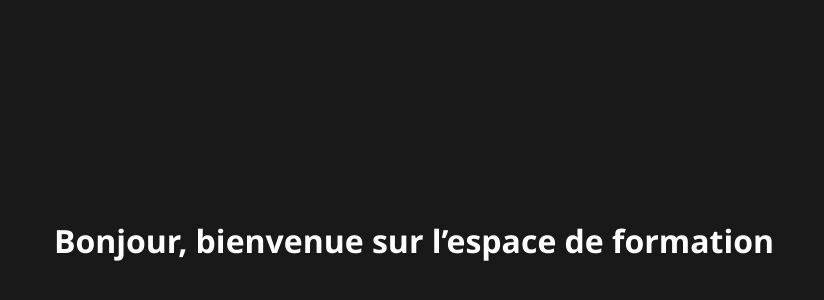
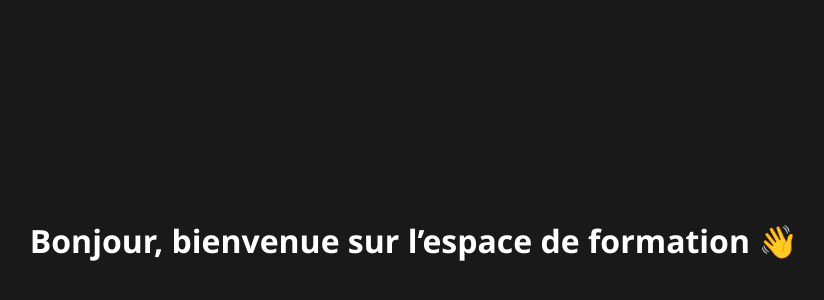
Before and after one commit to rodriguezimmermann/rodwidgets, a plain HTML site: page hellowelcome.html in a window 1280 px wide. Shown: the part 160-460 px from the top of the page, without its empty margins (226-1050 px from the left). Drawn offline with Linux system fonts and the light colour scheme.

Commit message:
Update hellowelcome.html

```diff
--- a/hellowelcome.html
+++ b/hellowelcome.html
@@ -20,7 +20,7 @@
   </style>
 </head>
 <body>
-  <h1 id="greeting">Bienvenue sur l’espace de formation Delph@cademy👋</h1>
+  <h1 id="greeting">Bienvenue sur l’espace de formation 👋</h1>
 
   <script>
     const greetingEl = document.getElementById('greeting');
@@ -37,7 +37,7 @@
       greeting = 'Bonne soirée';
     }
 
-    greetingEl.innerText = `${greeting}, bienvenue sur l’espace de formation`;
+    greetingEl.innerText = `${greeting}, bienvenue sur l’espace de formation 👋`;
   </script>
 </body>
 </html>
```
